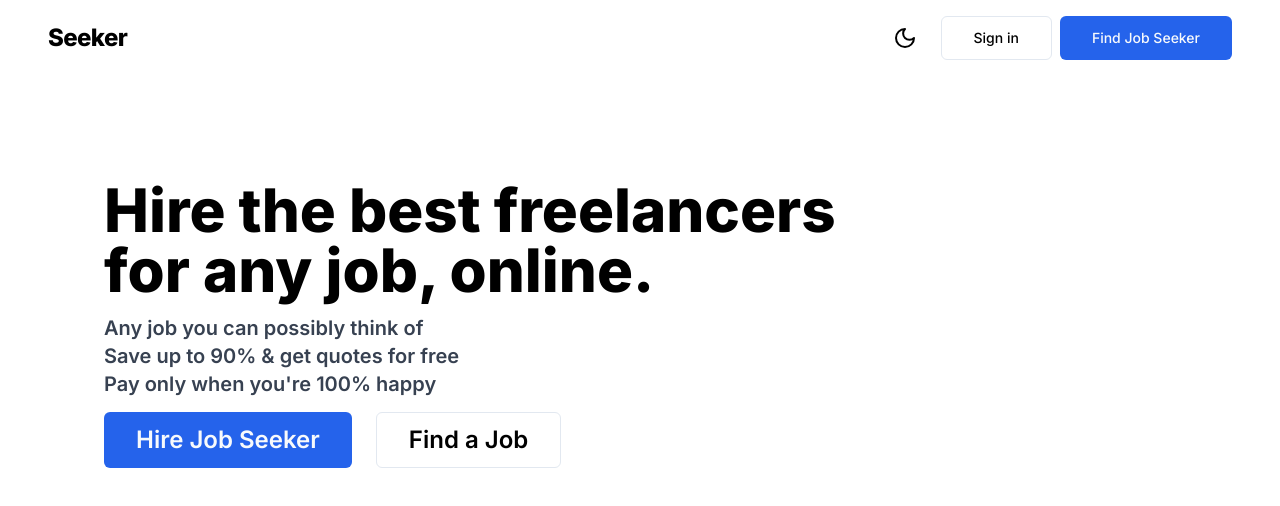
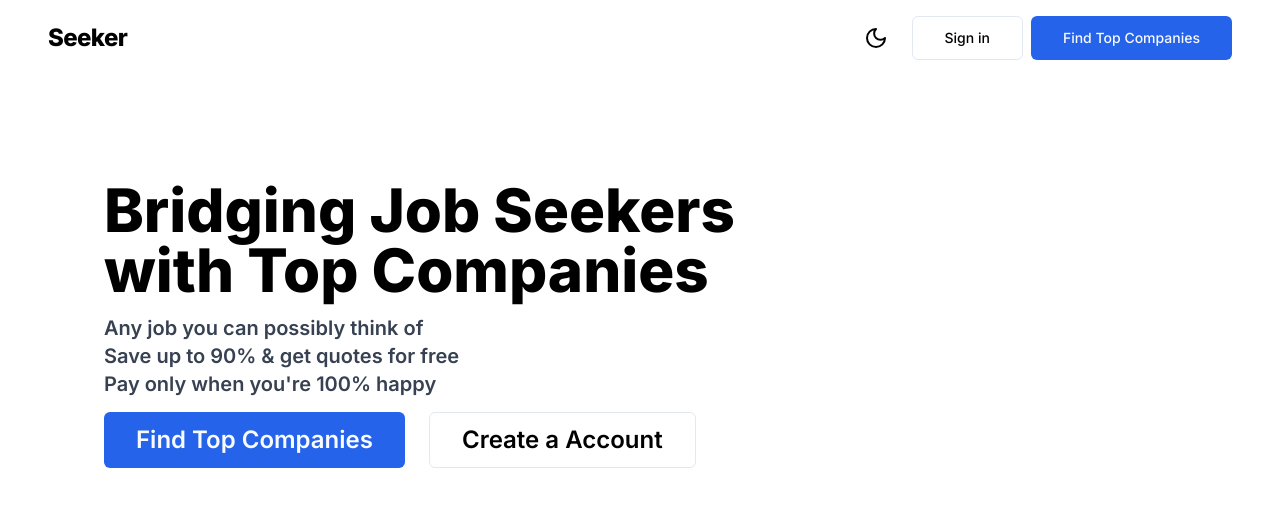
Before and after one commit to parthmarfatia/Seeker, a Next.js app: page / in a window 1280 px wide. Shown: the top 506 px of the page. Built offline with nearby package versions, Linux system fonts and the light colour scheme.

Commit message:
Update content

```diff
--- a/app/(home)/components/home-section.jsx
+++ b/app/(home)/components/home-section.jsx
@@ -10,7 +10,7 @@ export function HomeSection() {
       <ResizablePanel defaultSize={50}>
         <div className="grid grid-row-2 w-[70%] h-[350px] items-left justify-left p-6">
           <span className="font-extrabold text-6xl ">
-            Hire the best freelancers for any job, online.
+           Bridging Job Seekers with Top Companies
           </span>
           <ul>
             <li className="font-semibold text-xl text-gray-700 dark:text-gray-800">
@@ -25,12 +25,12 @@ export function HomeSection() {
           </ul>
           <div className="space-x-6">
           <Button size="xl">
-            <span className="text-2xl font-semibold"> Hire Job Seeker</span>
+            <span className="text-2xl font-semibold"> Find Top Companies</span>
 
               </Button>
               <Button variant="outline" size="xl">
                 <span className="text-2xl font-semibold">
-                Find a Job
+                Create a Account
                 </span>
 
               </Button>
--- a/components/nav/navbar.jsx
+++ b/components/nav/navbar.jsx
@@ -35,19 +35,12 @@ const Navbar = () => {
 
         <li>
           <Button variant="outline" size="lg">
-            <Link href="/auth/signin">
-            Sign in
-            </Link>
-
+            <Link href="/auth/signin">Sign in</Link>
           </Button>
-
         </li>
         <li>
-        <Button size="lg">
-          <Link href="/auth/signin">
-          Find Job Seeker
-          </Link>
-
+          <Button size="lg">
+            <Link href="/auth/signin">Find Top Companies</Link>
           </Button>
         </li>
       </ul>
```
